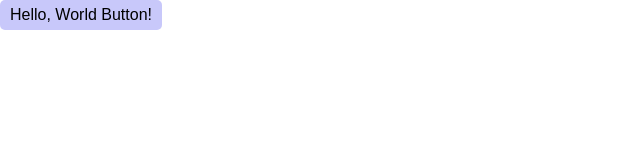
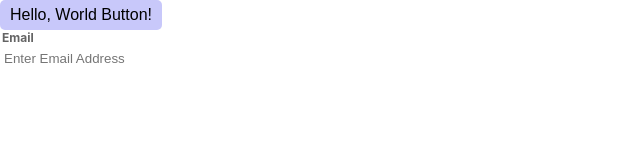
Before and after one commit to LightWebService-Deprecated/LWS-Client, a React (Create React App) app: page / in a window 1280 px wide. Shown: the top 160 px of the page, without its empty margins (0-640 px from the left). Built offline with nearby package versions, Linux system fonts and the light colour scheme.

Commit message:
Component: Create Input Field Component

```diff
--- a/src/App.tsx
+++ b/src/App.tsx
@@ -1,8 +1,17 @@
 import LwsButton from "./components/LwsButton";
+import LwsInputField from "./components/LwsInputField";
 
 function App() {
     return (
-        <LwsButton title="Hello, World Button!"/>
+        <div>
+            <LwsButton title="Hello, World Button!"/>
+            <LwsInputField
+                inputDescription="Email"
+                inputPlaceHolder="Enter Email Address"
+                inputName="userEmail"
+                inputType="email"
+            />
+        </div>
     );
 }
 
--- /dev/null
+++ b/src/components/LwsInputField.css
@@ -0,0 +1,21 @@
+.LwsFieldSet {
+    display: flex;
+    flex-direction: column;
+    align-items: flex-start;
+    padding: 2px 0px;
+    border: none;
+}
+
+.LwsInputLabel {
+    font-style: normal;
+    font-weight: 700;
+    font-size: 12px;
+    line-height: 12px;
+    color: #646464;
+}
+
+.LwsInput {
+    width: 100%;
+    height: 26px;
+    border: none;
+}
--- /dev/null
+++ b/src/components/LwsInputField.tsx
@@ -0,0 +1,27 @@
+import {Component} from "react";
+import './LwsInputField.css'
+
+type InputFieldProps = {
+    inputDescription?: string;
+    inputPlaceHolder?: string;
+    inputName?: string;
+    inputType?: string;
+}
+
+class LwsInputField extends Component<InputFieldProps> {
+    render() {
+        return (
+            <fieldset className="LwsFieldSet">
+                <label className="LwsInputLabel">{this.props.inputDescription}</label>
+                <input
+                    className="LwsInput"
+                    name={this.props.inputName}
+                    placeholder={this.props.inputPlaceHolder}
+                    type={this.props.inputType}
+                />
+            </fieldset>
+        );
+    }
+}
+
+export default LwsInputField;
```
